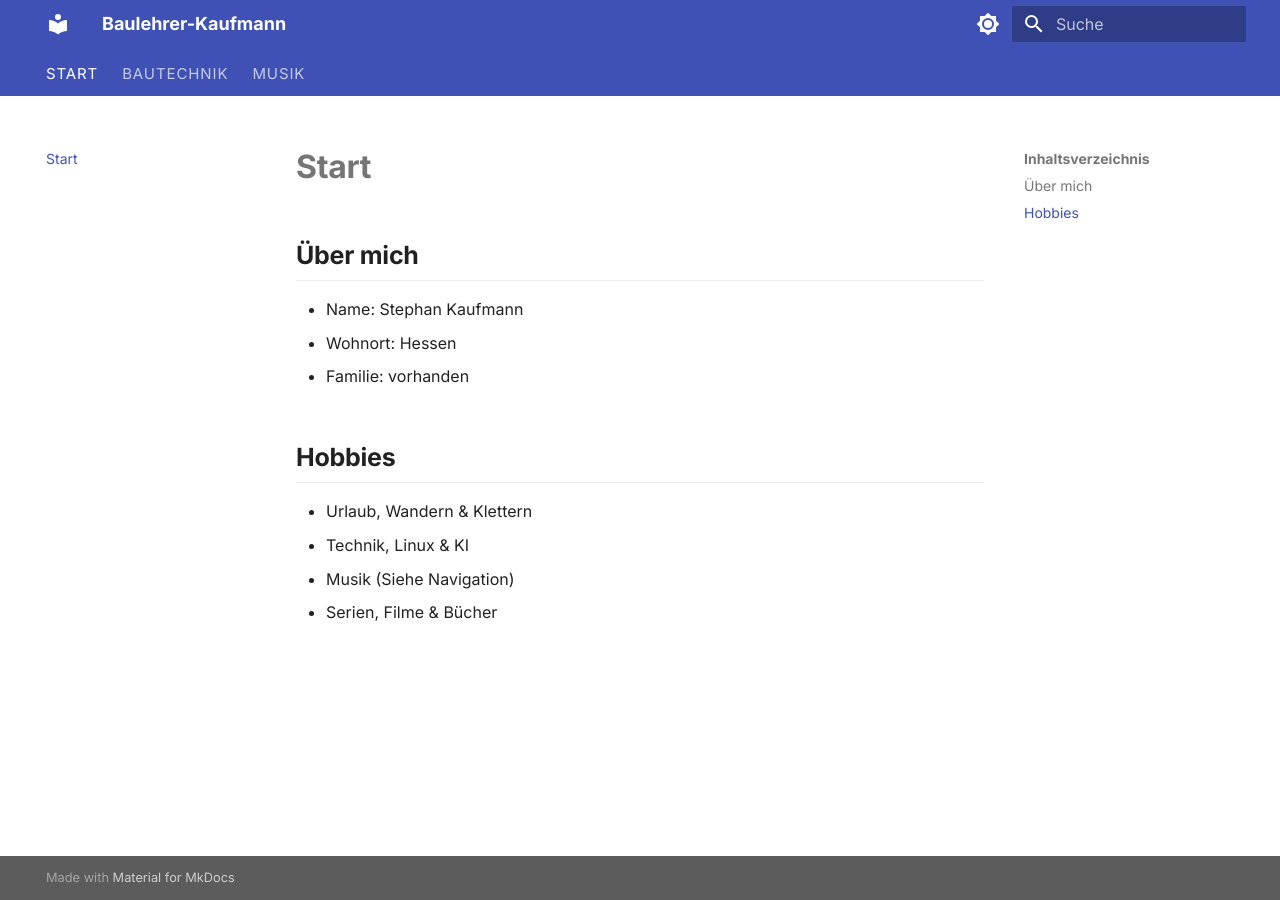
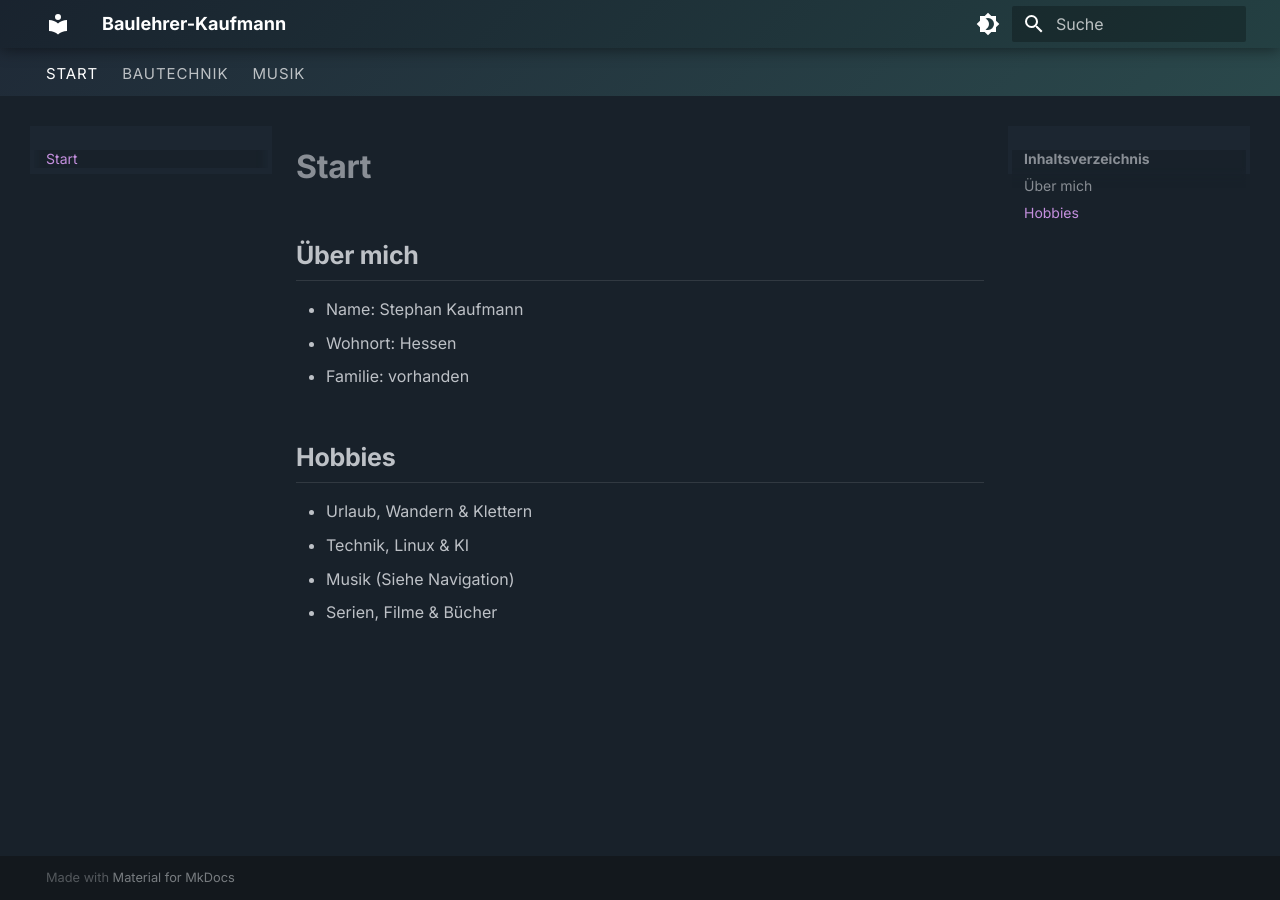
Before and after one commit to Baulehrer/kaufi-cloud.de, an MkDocs documentation site: the page built from docs/index.md, in a window 1280 px wide. Built offline with MkDocs 1.6.1 and Material for MkDocs 9.7.7, drawn with Linux system fonts in a browser that asks for light colours.

Commit message:
Design: dark mode default, gradient header, purple accent

```diff
--- a/docs/stylesheets/custom.css
+++ b/docs/stylesheets/custom.css
@@ -4,8 +4,78 @@
   --md-code-font: "JetBrains Mono", monospace;
 }
 
+/* ══════════════════════════════════════════════════════════
+   DARK MODE (slate)
+   ══════════════════════════════════════════════════════════ */
+[data-md-color-scheme="slate"] {
+  --md-default-bg-color:        hsl(212, 28%, 13%);
+  --md-default-bg-color--light: hsl(212, 28%, 17%);
+  --md-default-bg-color--lighter: hsl(212, 28%, 20%);
+  --md-primary-fg-color:        hsl(212, 28%, 13%);
+  --md-accent-fg-color:         hsla(280, 55%, 72%, 1);
+  --md-typeset-a-color:         hsla(280, 55%, 72%, 1);
+}
 
-/* ── Navigation: schlichte Tabs ──────────────────────────── */
+/* Gradient Header */
+[data-md-color-scheme="slate"] .md-header {
+  background: linear-gradient(
+    135deg,
+    hsl(212, 30%, 14%) 0%,
+    hsl(185, 30%, 20%) 100%
+  );
+  box-shadow: 0 1px 16px rgba(0, 0, 0, 0.5);
+}
+
+/* Gradient Tabs */
+[data-md-color-scheme="slate"] .md-tabs {
+  background: linear-gradient(
+    135deg,
+    hsl(212, 28%, 17%) 0%,
+    hsl(185, 28%, 23%) 100%
+  );
+}
+
+/* Sidebar */
+[data-md-color-scheme="slate"] .md-sidebar {
+  background-color: hsl(212, 28%, 15%);
+}
+
+/* Hover-Effekt auf Links */
+[data-md-color-scheme="slate"] .md-typeset a:hover {
+  color: hsla(280, 70%, 82%, 1);
+}
+
+/* ══════════════════════════════════════════════════════════
+   LIGHT MODE (default)
+   ══════════════════════════════════════════════════════════ */
+[data-md-color-scheme="default"] {
+  --md-primary-fg-color:        hsl(212, 60%, 30%);
+  --md-accent-fg-color:         hsla(280, 55%, 48%, 1);
+  --md-typeset-a-color:         hsla(280, 55%, 45%, 1);
+}
+
+[data-md-color-scheme="default"] .md-header {
+  background: linear-gradient(
+    135deg,
+    hsl(212, 55%, 28%) 0%,
+    hsl(185, 45%, 38%) 100%
+  );
+  box-shadow: 0 1px 12px rgba(0, 0, 0, 0.2);
+}
+
+[data-md-color-scheme="default"] .md-tabs {
+  background: linear-gradient(
+    135deg,
+    hsl(212, 50%, 32%) 0%,
+    hsl(185, 42%, 40%) 100%
+  );
+}
+
+/* ══════════════════════════════════════════════════════════
+   GEMEINSAM
+   ══════════════════════════════════════════════════════════ */
+
+/* Navigation Tabs */
 .md-tabs__link {
   font-size: 0.75rem;
   letter-spacing: 0.06em;
@@ -13,16 +83,16 @@
   font-weight: 500;
 }
 
-/* ── Inhalt: angenehme Lesbreite ─────────────────────────── */
+/* Lesbreite */
 .md-content__inner {
-  max-width: 740px;
+  max-width: 760px;
 }
 
-/* ── Überschriften: etwas Luft ───────────────────────────── */
+/* Überschriften */
 .md-typeset h1 {
   font-weight: 700;
   letter-spacing: -0.01em;
-  margin-bottom: 0.5em;
+  margin-bottom: 0.4em;
 }
 
 .md-typeset h2 {
@@ -32,8 +102,8 @@
   margin-top: 2em;
 }
 
-/* ── Footer: dezent ──────────────────────────────────────── */
+/* Footer */
 .md-footer {
   font-size: 0.75rem;
-  opacity: 0.7;
+  opacity: 0.6;
 }
--- a/mkdocs.yml
+++ b/mkdocs.yml
@@ -8,18 +8,18 @@ theme:
   name: material
   language: de
   palette:
+    - scheme: slate
+      primary: custom
+      accent: deep purple
+      toggle:
+        icon: material/brightness-4
+        name: Hellmodus
     - scheme: default
-      primary: indigo
-      accent: indigo
+      primary: custom
+      accent: deep purple
       toggle:
         icon: material/brightness-7
         name: Dunkelmodus
-    - scheme: slate
-      primary: indigo
-      accent: indigo
-      toggle:
-        icon: material/brightness-4
-        name: Hellmodus
   font:
     text: Inter
     code: JetBrains Mono
```
